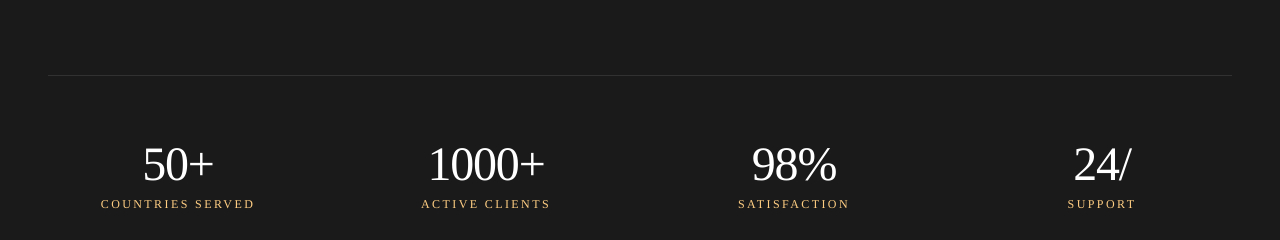
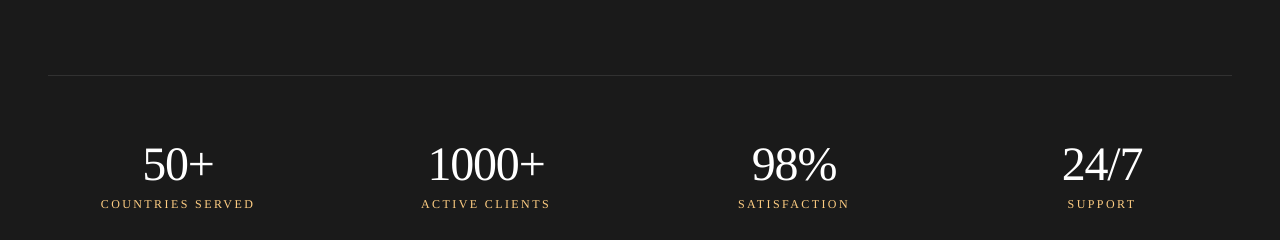
Before and after one commit to Lordevs/Smart-Range-Leather, a Next.js app: page / in a window 1280 px wide. Shown: the part 9740-9980 px from the top of the page. Built offline with nearby package versions, Linux system fonts and the light colour scheme; no server answers.

Commit message:
feat: add `Counter` component to animate numerical values on scroll into view.

```diff
--- a/src/components/common/counter.tsx
+++ b/src/components/common/counter.tsx
@@ -11,12 +11,16 @@ export function Counter({ value }: CounterProps) {
   const ref = useRef(null);
   const isInView = useInView(ref, { once: true });
 
-  // Parse the number and suffix
+  // Parse the number, prefix and suffix
   const numMatch = value.match(/([\d,.]+)/);
-  const suffixMatch = value.match(/[^\d,.]+/);
 
-  const target = numMatch ? parseFloat(numMatch[0].replace(/,/g, "")) : 0;
-  const suffix = suffixMatch ? suffixMatch[0] : "";
+  const prefix = numMatch ? value.slice(0, numMatch.index) : "";
+  const numberPart = numMatch ? numMatch[0] : "";
+  const suffix = numMatch
+    ? value.slice((numMatch.index ?? 0) + numberPart.length)
+    : value;
+
+  const target = numberPart ? parseFloat(numberPart.replace(/,/g, "")) : 0;
 
   const count = useMotionValue(0);
   const rounded = useTransform(count, (latest) => {
@@ -46,6 +50,7 @@ export function Counter({ value }: CounterProps) {
 
   return (
     <span ref={ref}>
+      {prefix}
       {displayValue}
       {suffix}
     </span>
```
